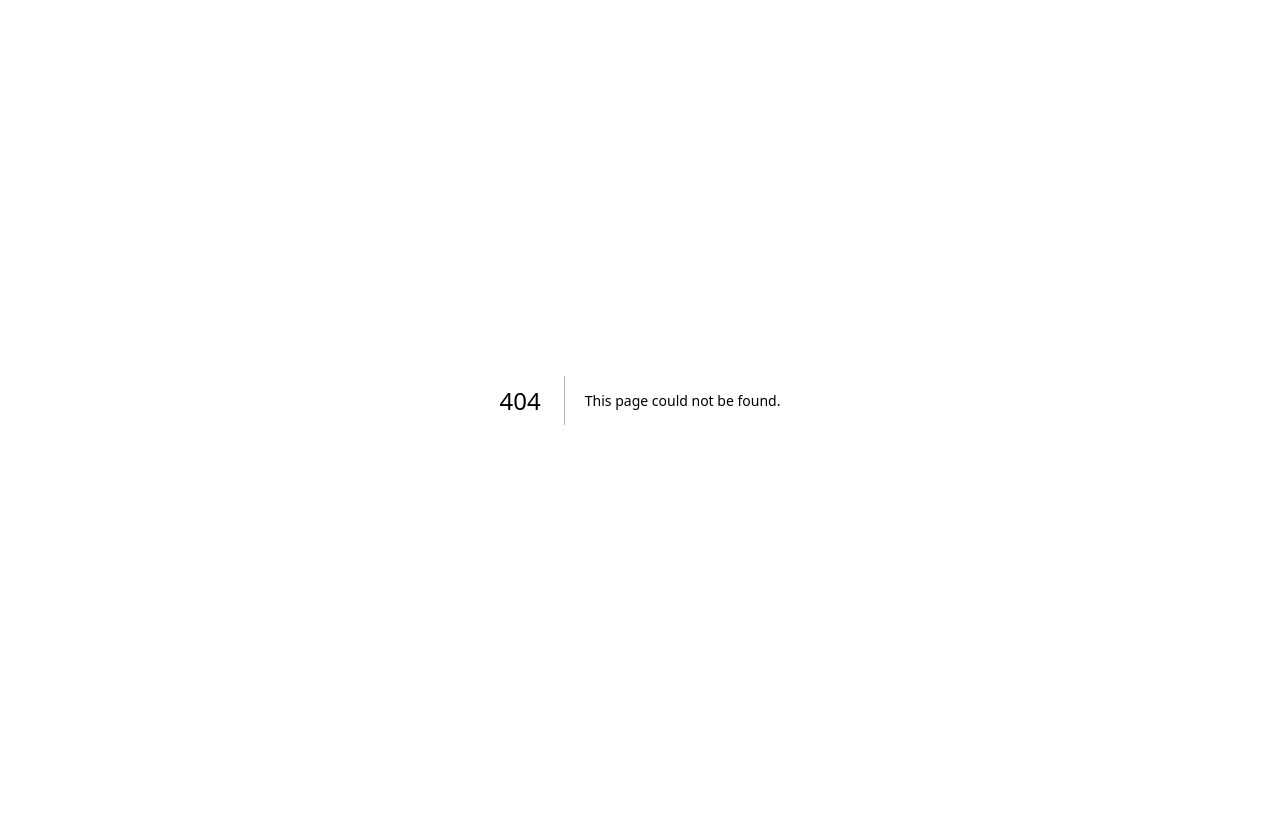
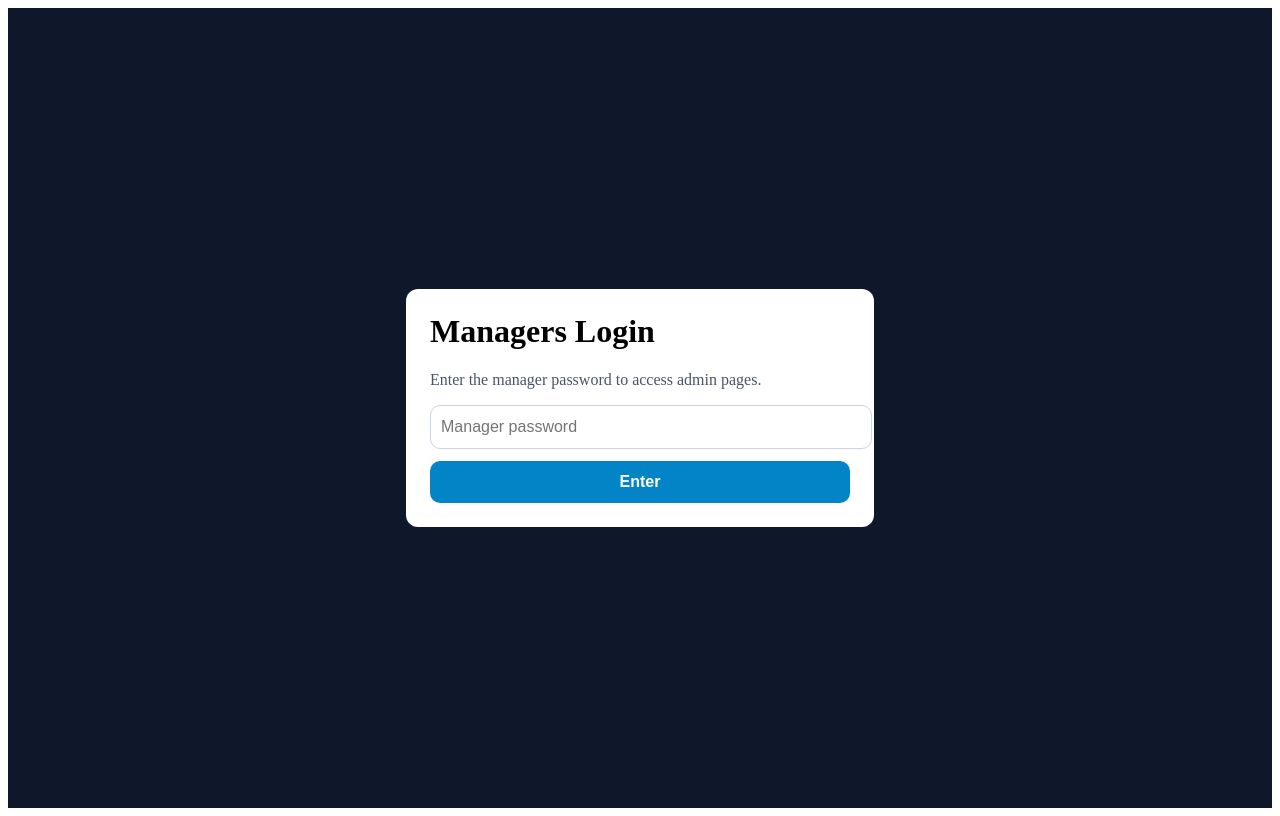
Before and after one commit to dmeadows001/turn-qa, a Next.js app: page /managers/login in a window 1280 px wide. Before the commit this address had no page. Built offline with nearby package versions, Linux system fonts and the light colour scheme.

Commit message:
Create login.js

```diff
--- /dev/null
+++ b/pages/managers/login.js
@@ -0,0 +1,54 @@
+// pages/managers/login.js
+import { useState } from 'react';
+import { useRouter } from 'next/router';
+
+export default function ManagerLogin() {
+  const router = useRouter();
+  const [pass, setPass] = useState('');
+  const [loading, setLoading] = useState(false);
+  const [err, setErr] = useState('');
+
+  async function submit(e) {
+    e.preventDefault();
+    setLoading(true); setErr('');
+    try {
+      const r = await fetch('/api/manager-login', {
+        method: 'POST',
+        headers: { 'Content-Type': 'application/json' },
+        body: JSON.stringify({ password: pass })
+      });
+      const j = await r.json();
+      if (!r.ok) throw new Error(j.error || 'Login failed');
+      router.replace('/managers');
+    } catch (e) {
+      setErr(e.message);
+    } finally {
+      setLoading(false);
+    }
+  }
+
+  return (
+    <div style={{ minHeight:'100vh', display:'flex', alignItems:'center', justifyContent:'center', background:'#0f172a' }}>
+      <form onSubmit={submit} style={{ background:'#fff', padding:24, borderRadius:12, width:'min(420px, 92vw)' }}>
+        <h1 style={{ marginTop:0 }}>Managers Login</h1>
+        <p style={{ marginTop:4, color:'#475569' }}>Enter the manager password to access admin pages.</p>
+        <input
+          type="password"
+          value={pass}
+          onChange={e=>setPass(e.target.value)}
+          placeholder="Manager password"
+          style={{ width:'100%', padding:'12px 10px', borderRadius:10, border:'1px solid #cbd5e1', fontSize:16 }}
+        />
+        {err && <div style={{ color:'#b91c1c', marginTop:8 }}>{err}</div>}
+        <button
+          type="submit"
+          disabled={loading}
+          style={{ width:'100%', marginTop:12, padding:'12px 14px', fontWeight:700, fontSize:16,
+                   background:'#0284c7', color:'#fff', border:'none', borderRadius:10, cursor:'pointer' }}
+        >
+          {loading ? 'Checking…' : 'Enter'}
+        </button>
+      </form>
+    </div>
+  );
+}
```
